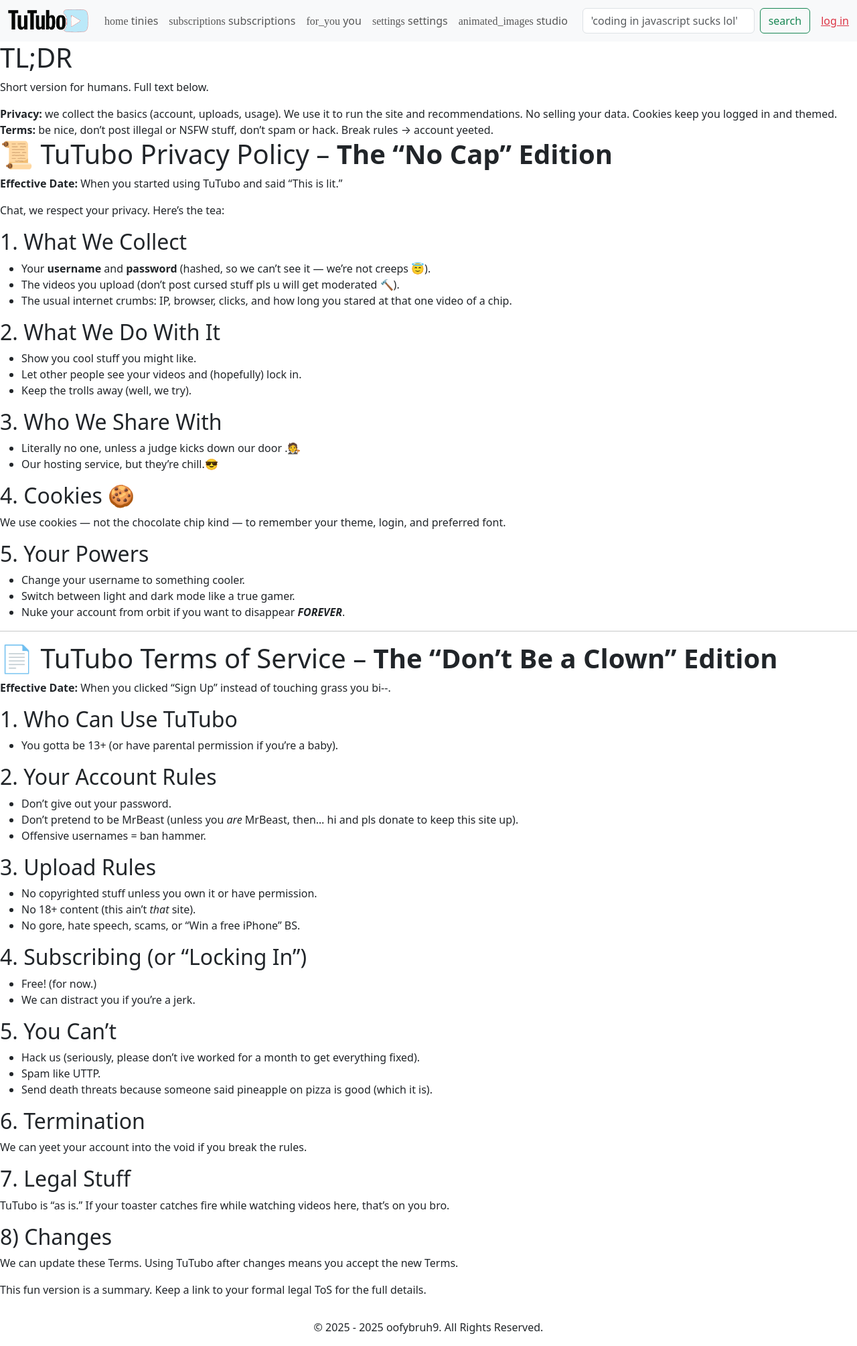
After one commit to oofybruh9/vidlock, a PHP site: page /fun-legal-stuff.php in a window 1280 px wide. The commit adds this page. Shown: the whole page at 67% size. Run offline with PHP 8.4, Linux system fonts and the light colour scheme; some web fonts are replaced.

Commit message:
add tos and privacy policy

```diff
--- /dev/null
+++ b/fun-legal-stuff.php
@@ -0,0 +1,104 @@
+<?php
+include_once("./assets/include/header.php");
+?>
+<!doctype html>
+
+<body>
+    <section id="tl-dr" aria-labelledby="tldr-title">
+        <h1 id="tldr-title">TL;DR</h1>
+        <p class="muted">Short version for humans. Full text below.</p>
+        <div class="grid">
+            <div class="callout">
+                <strong>Privacy:</strong> we collect the basics (account, uploads, usage). We use it to run the site and
+                recommendations. No selling your data. Cookies keep you logged in and themed.
+            </div>
+            <div class="callout">
+                <strong>Terms:</strong> be nice, don’t post illegal or NSFW stuff, don’t spam or hack. Break rules →
+                account yeeted.
+            </div>
+        </div>
+    </section>
+
+    <section id="privacy" aria-labelledby="privacy-title">
+        <h1 id="-tutubo-privacy-policy-the-no-cap-edition-">📜 TuTubo Privacy Policy – <strong>The “No Cap”
+                Edition</strong></h1>
+        <p><strong>Effective Date:</strong> When you started using TuTubo and said “This is lit.”</p>
+        <p>Chat, we respect your privacy. Here’s the tea:</p>
+        <h2 id="1-what-we-collect">1. What We Collect</h2>
+        <ul>
+            <li>Your <strong>username</strong> and <strong>password</strong> (hashed, so we can’t see it — we’re not
+                creeps 😇).</li>
+            <li>The videos you upload (don’t post cursed stuff pls u will get moderated 🔨).</li>
+            <li>The usual internet crumbs: IP, browser, clicks, and how long you stared at that one video of a chip.
+            </li>
+        </ul>
+        <h2 id="2-what-we-do-with-it">2. What We Do With It</h2>
+        <ul>
+            <li>Show you cool stuff you might like.</li>
+            <li>Let other people see your videos and (hopefully) lock in.</li>
+            <li>Keep the trolls away (well, we try).</li>
+        </ul>
+        <h2 id="3-who-we-share-with">3. Who We Share With</h2>
+        <ul>
+            <li>Literally no one, unless a judge kicks down our door .🧑‍⚖️</li>
+            <li>Our hosting service, but they’re chill.😎</li>
+        </ul>
+        <h2 id="4-cookies-">4. Cookies 🍪</h2>
+        <p>We use cookies — not the chocolate chip kind — to remember your theme, login, and preferred font. </p>
+        <h2 id="5-your-powers">5. Your Powers</h2>
+        <ul>
+            <li>Change your username to something cooler.</li>
+            <li>Switch between light and dark mode like a true gamer.</li>
+            <li>Nuke your account from orbit if you want to disappear <em><strong>FOREVER</strong></em>.</li>
+        </ul>
+        <hr>
+
+    </section>
+
+    <section id="terms" aria-labelledby="terms-title">
+        <h1 id="-tutubo-terms-of-service-the-don-t-be-a-clown-edition-">📄 TuTubo Terms of Service – <strong>The “Don’t
+                Be a Clown” Edition</strong></h1>
+        <p><strong>Effective Date:</strong> When you clicked “Sign Up” instead of touching grass you bi--.</p>
+        <h2 id="1-who-can-use-tutubo">1. Who Can Use TuTubo</h2>
+        <ul>
+            <li>You gotta be 13+ (or have parental permission if you’re a baby).</li>
+        </ul>
+        <h2 id="2-your-account-rules">2. Your Account Rules</h2>
+        <ul>
+            <li>Don’t give out your password.</li>
+            <li>Don’t pretend to be MrBeast (unless you <em>are</em> MrBeast, then… hi and pls donate to keep this site
+                up).</li>
+            <li>Offensive usernames = ban hammer.</li>
+        </ul>
+        <h2 id="3-upload-rules">3. Upload Rules</h2>
+        <ul>
+            <li>No copyrighted stuff unless you own it or have permission.</li>
+            <li>No 18+ content (this ain’t <em>that</em> site).</li>
+            <li>No gore, hate speech, scams, or “Win a free iPhone” BS.</li>
+        </ul>
+        <h2 id="4-subscribing-or-locking-in-">4. Subscribing (or “Locking In”)</h2>
+        <ul>
+            <li>Free! (for now.)</li>
+            <li>We can distract you if you’re a jerk.</li>
+        </ul>
+        <h2 id="5-you-can-t">5. You Can’t</h2>
+        <ul>
+            <li>Hack us (seriously, please don’t ive worked for a month to get everything fixed).</li>
+            <li>Spam like UTTP.</li>
+            <li>Send death threats because someone said pineapple on pizza is good (which it is).</li>
+        </ul>
+        <h2 id="6-termination">6. Termination</h2>
+        <p>We can yeet your account into the void if you break the rules.</p>
+        <h2 id="7-legal-stuff">7. Legal Stuff</h2>
+        <p>TuTubo is “as is.” If your toaster catches fire while watching videos here, that’s on you bro.</p>
+
+        <h2>8) Changes</h2>
+        <p>We can update these Terms. Using TuTubo after changes means you accept the new Terms.</p>
+
+        <p class="legal-note muted">This fun version is a summary. Keep a link to your formal legal ToS for the full
+            details.</p>
+    </section>
+</body>
+<?php
+include_once("./assets/include/footer.php");
+?>
```
Also changed, not shown: actually-formal-legal-stuff.php (added, +109 -0 lines), continue-signup.php (added, +21 -0 lines), signup.php (+8 -29 lines), oauth-continue.php (deleted).
